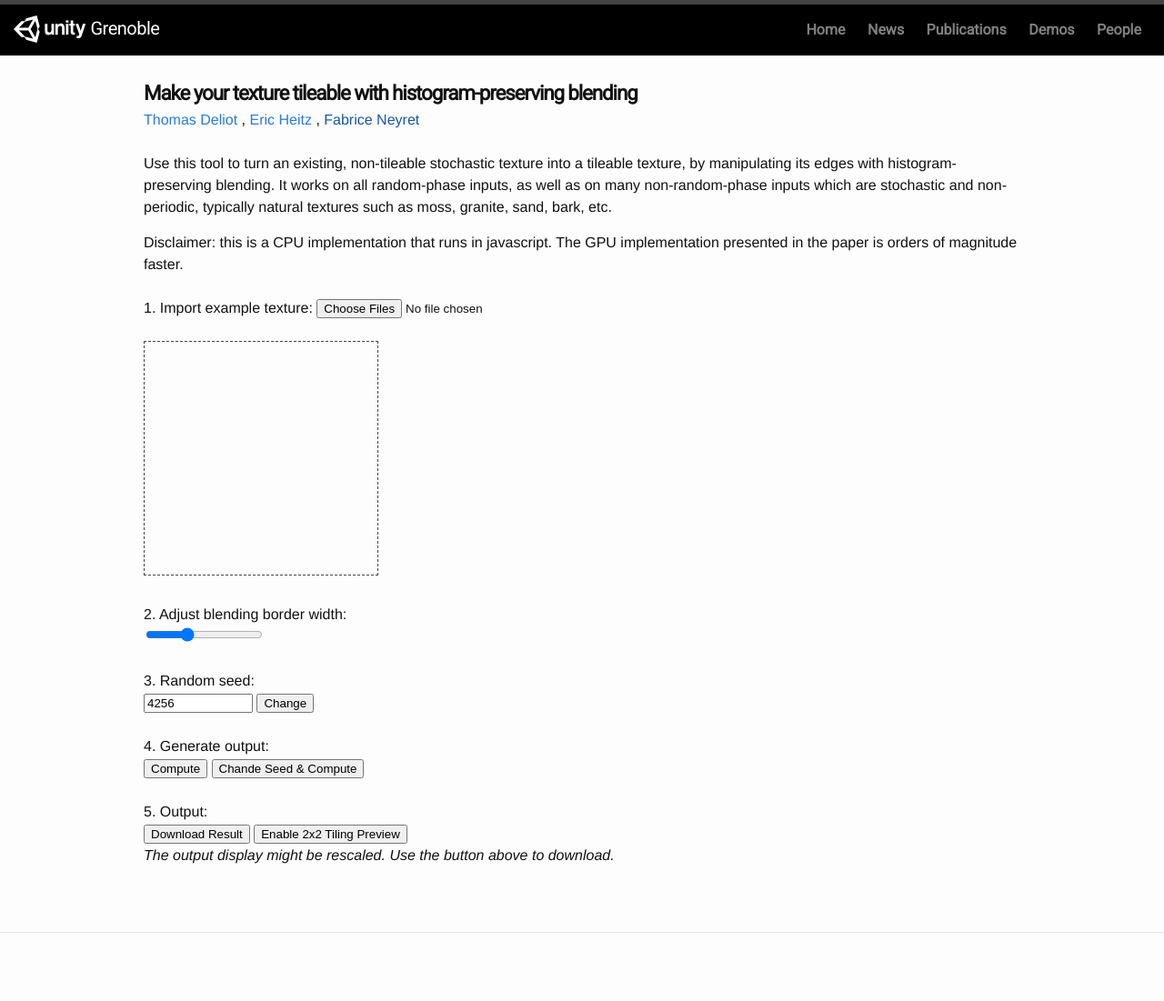
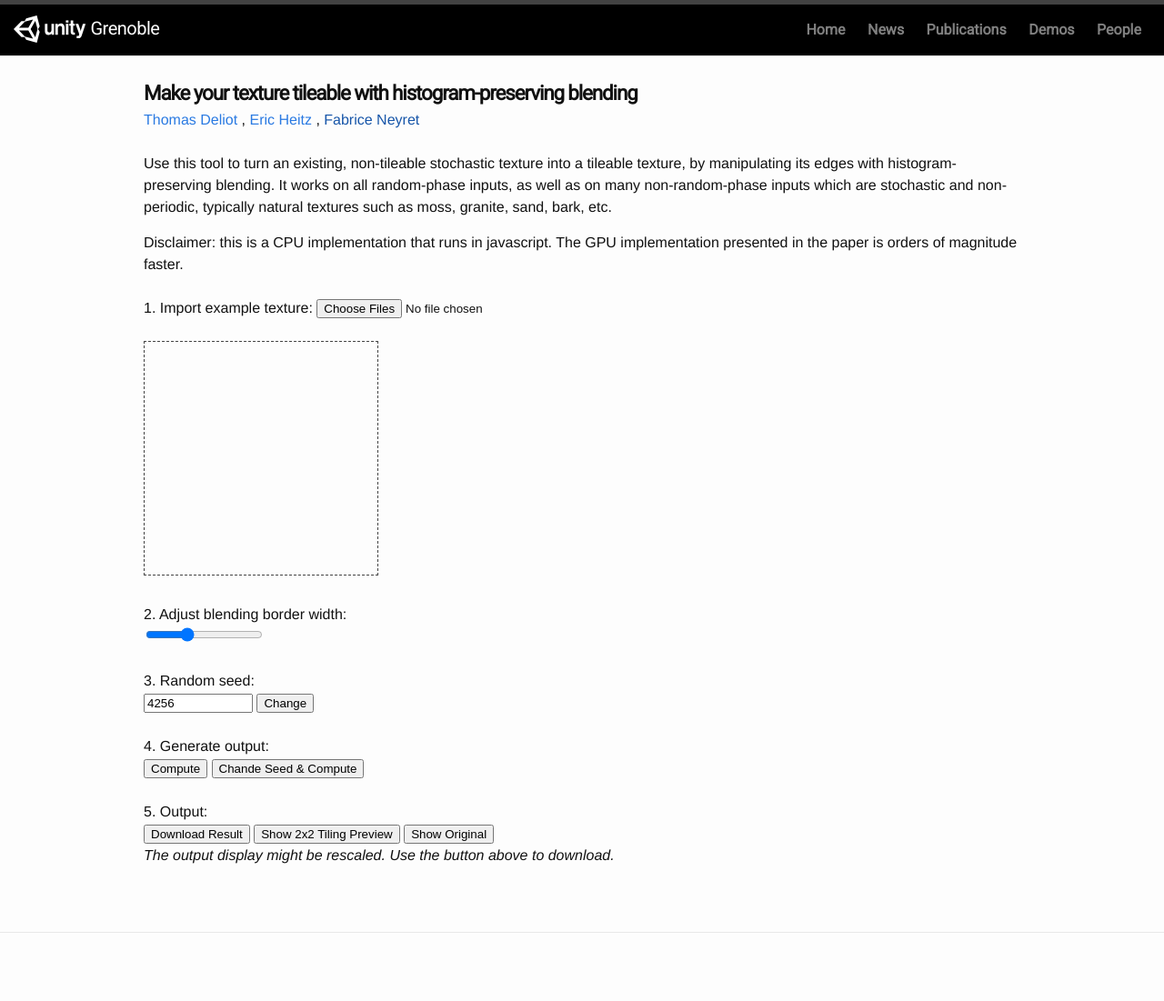
Before and after one commit to unity-grenoble/website, a Jekyll site: the page built from _posts/2020-10-16-demo-histogram-preserving-blend-make-tileable.markdown, in a window 1280 px wide. Shown: the whole page at 91% size. Built offline with Jekyll 4.4.1, drawn with Linux system fonts in a browser that asks for light colours; some of the changed lines change nothing that is shown.

Commit message:
Show Original / Show Tileable switch pour outil make_tileable

```diff
--- a/_includes/by_example_texture_make_tileable.html
+++ b/_includes/by_example_texture_make_tileable.html
@@ -59,7 +59,8 @@
 		5. Output:
 		<div id="outputControls">
 			<button onclick="saveResult()" id="downloadButton">Download Result</button>
-			<button onclick="switchDisplayMode()" id="switchDisplayButton">Enable 2x2 Tiling Preview</button>
+			<button onclick="switchTilingMode()" id="switchTilingButton">Show 2x2 Tiling Preview</button>
+			<button onclick="switchOutputSource()" id="switchOutputSourceButton">Show Original</button>
 		</div>
 		<i>The output display might be rescaled. Use the button above to download.</i>
 		<br />
@@ -99,6 +100,7 @@
 
 		// display parameters
 		var displayTiled = false;
+		var displayOriginal = false;
 
 		// init UI
 		// Note that this loop runs till square root
@@ -223,25 +225,47 @@
 			}
 		}
 
-		function switchDisplayMode() {
+		function switchTilingMode() {
 			if (displayTiled == true) {
 				displayOutput();
-				var newButtons = '<button onclick="saveResult()" id="downloadButton">Download Result</button><button onclick="switchDisplayMode()" id="switchDisplayButton">Enable 2x2 Tiling Preview</button>';
-				document.getElementById("outputControls").innerHTML = newButtons;
 				displayTiled = false;
 			}
 			else {
 				displayTiledOutput();
-				var newButtons = '<button onclick="saveResult()" id="downloadButton">Download Result</button><button onclick="switchDisplayMode()" id="switchDisplayButton">Disable 2x2 Tiling Preview</button>';
-				document.getElementById("outputControls").innerHTML = newButtons;
 				displayTiled = true;
 			}
+			resetControlsButtonText();
+		}
+
+		function switchOutputSource() {
+			displayOriginal = !displayOriginal;
+			if (displayTiled == false) {
+				displayOutput();
+			}
+			else {
+				displayTiledOutput();
+			}
+			resetControlsButtonText();
+		}
+
+		function resetControlsButtonText() {
+			var newButtons = '';
+			newButtons += '<button onclick="saveResult()" id="downloadButton">Download Result</button>   ';
+			if (displayTiled == true)
+				newButtons += '<button onclick="switchTilingMode()" id="switchTilingButton">Hide 2x2 Tiling Preview</button>   ';
+			else
+				newButtons += '<button onclick="switchTilingMode()" id="switchTilingButton">Show 2x2 Tiling Preview</button>   ';
+			if (displayOriginal == true)
+				newButtons += '<button onclick="switchOutputSource()" id="switchOutputSourceButton">Show Tileable</button>   ';
+			else
+				newButtons += '<button onclick="switchOutputSource()" id="switchOutputSourceButton">Show Original</button>   ';
+			document.getElementById("outputControls").innerHTML = newButtons;
 		}
 
 		// Display output in resized canvas
 		function displayOutput() {
 			var imageOutput = new Image();
-			imageOutput.src = outputDataURL;
+			imageOutput.src = displayOriginal == true ? A.src : outputDataURL;
 
 			// Draw to resized output canvas when finished loading
 			imageOutput.onload = function () {
@@ -260,7 +284,7 @@
 		// Display tiled output in resized canvas
 		function displayTiledOutput() {
 			var imageOutput = new Image();
-			imageOutput.src = outputDataURL;
+			imageOutput.src = displayOriginal == true ? A.src : outputDataURL;
 			// Draw to resized output canvas when finished loading
 			imageOutput.onload = function () {
 				// Change canvas size for adjusted display
```
